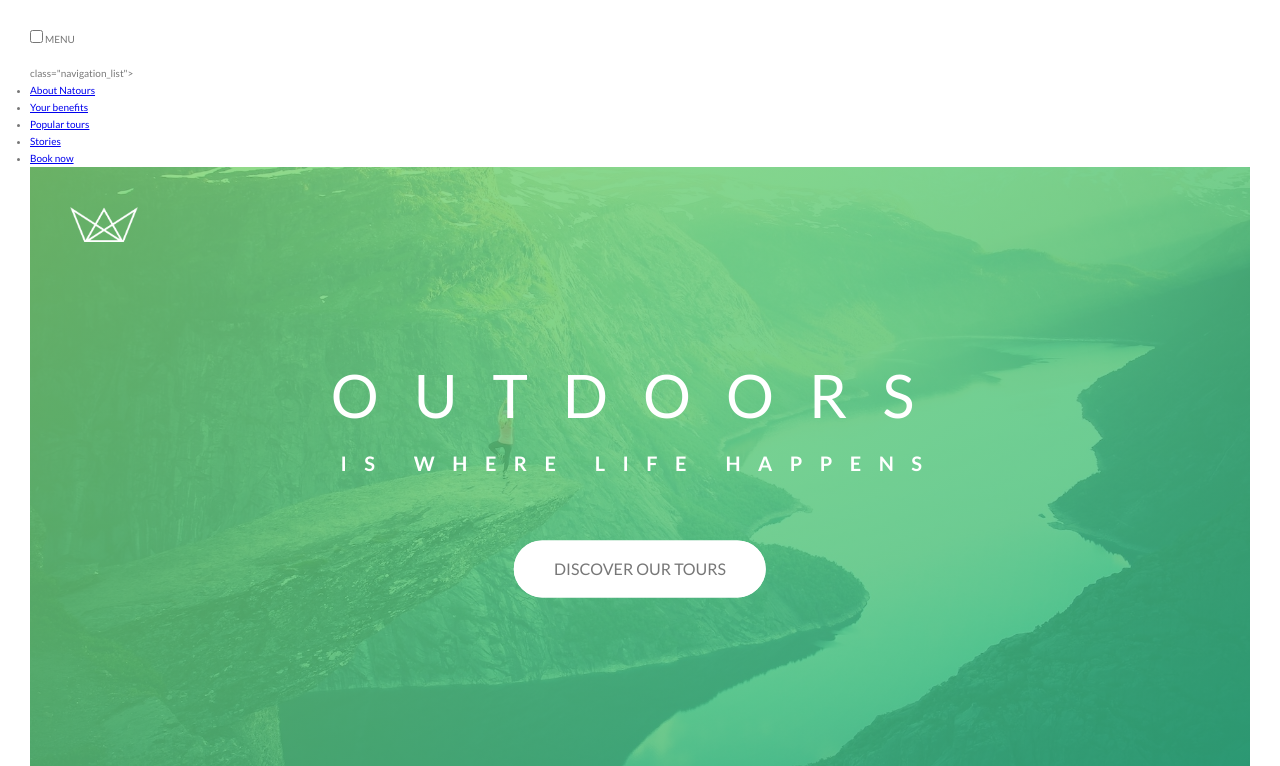
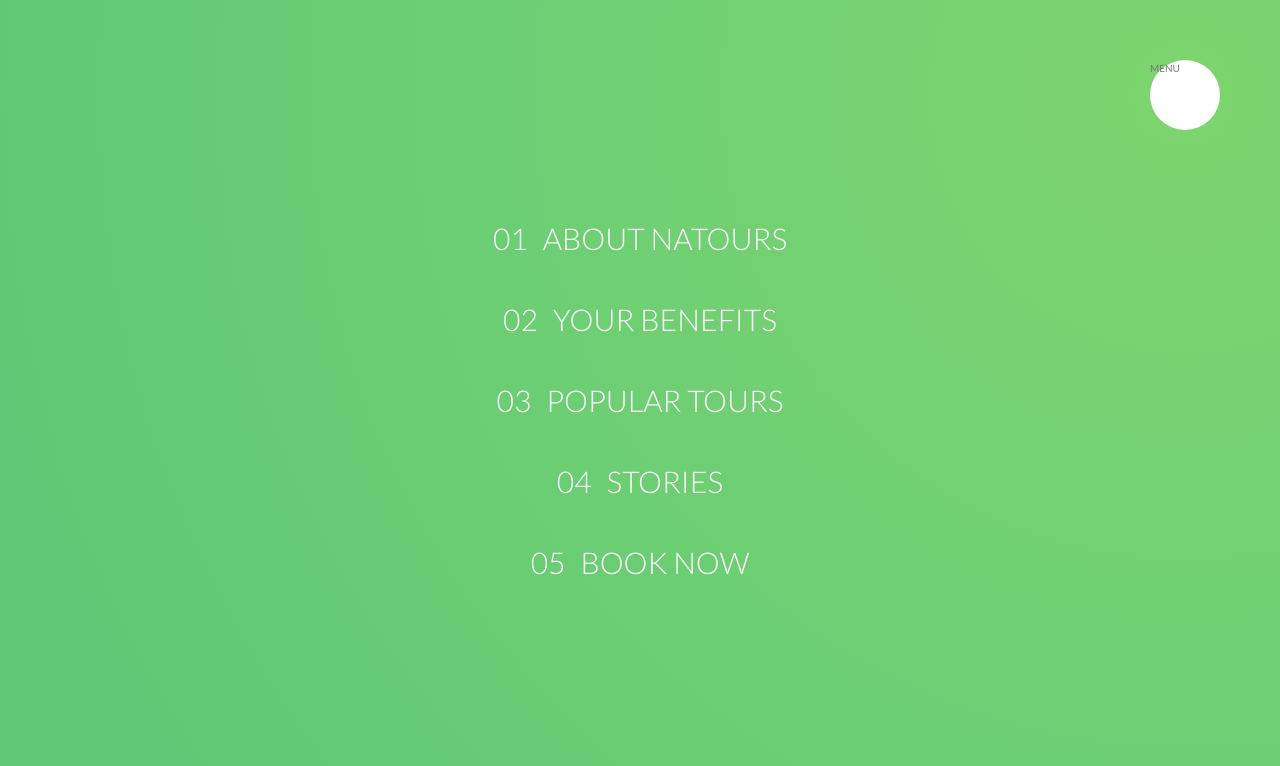
Before and after one commit to datuinr/Natours, a website: page index.html in a window 1280 px wide. Shown: the top 766 px of the page. Drawn offline with Linux system fonts and the light colour scheme.

Commit message:
navigation styling

```diff
--- a/index.html
+++ b/index.html
@@ -22,12 +22,12 @@
             <div class="navigation_background">&nbsp;</div>
 
             <nav class="navigation_nav">
-                <ul> class="navigation_list">
-                    <li class="navigation_item"><a href="#" class="navigation_link">About Natours</a></li>
-                    <li class="navigation_item"><a href="#" class="navigation_link">Your benefits</a></li>
-                    <li class="navigation_item"><a href="#" class="navigation_link">Popular tours</a></li>
-                    <li class="navigation_item"><a href="#" class="navigation_link">Stories</a></li>
-                    <li class="navigation_item"><a href="#" class="navigation_link">Book now</a></li>
+                <ul class="navigation_list">
+                    <li class="navigation_item"><a href="#" class="navigation_link"><span>01</span>About Natours</a></li>
+                    <li class="navigation_item"><a href="#" class="navigation_link"><span>02</span>Your benefits</a></li>
+                    <li class="navigation_item"><a href="#" class="navigation_link"><span>03</span>Popular tours</a></li>
+                    <li class="navigation_item"><a href="#" class="navigation_link"><span>04</span>Stories</a></li>
+                    <li class="navigation_item"><a href="#" class="navigation_link"><span>05</span>Book now</a></li>
                 </ul>
             </nav>
         </div>
--- a/sass/abstracts/_mixins.scss
+++ b/sass/abstracts/_mixins.scss
@@ -5,3 +5,10 @@
         clear: both;
     }
 }
+
+@mixin center-hor-ver {
+    position: absolute;
+    top:50%;
+    left: 50%;
+    transform: translate(-50%, -50%);
+}
--- /dev/null
+++ b/sass/layout/_navigation.scss
@@ -0,0 +1,81 @@
+.navigation {
+    &_checkbox {
+        display: none;
+    }
+
+    &_button {
+        background-color: $color-white;
+        height: 7rem;
+        width: 7rem;
+        position: fixed;
+        top: 6rem;
+        right: 6rem;
+        border-radius: 50%;
+        z-index: 2000;
+    }
+
+    &_background {
+        height: 6rem;
+        width: 6rem;
+        border-radius: 50%;
+        position: fixed;
+        top: 6.5rem;
+        right: 6.5rem;
+        background-image: radial-gradient($color-primary-light, $color-primary-dark);
+        z-index: 1000;
+
+        transform: scale(80);
+    }
+
+    &_nav {
+        height: 100vh;
+        width: 100%;
+        position: fixed;
+        top: 0;
+        right: 0;
+        z-index: 1500;
+
+    }
+
+    &_list {
+        // position: absolute;
+        // top:50%;
+        // left: 50%;
+        // transform: translate(-50%, -50%);
+        @include center-hor-ver;
+        list-style: none;
+        text-align: center;
+    }
+
+    &_item {
+        margin: 1rem;
+    }
+
+    &_link {
+        &:link,
+        &:visited {
+            display: inline-block;
+            font-size: 3rem;
+            font-weight: 300;
+            padding: 1rem 2rem;
+            color: $color-white;
+            text-decoration: none;
+            text-transform: uppercase;
+            background-image: linear-gradient(120deg, transparent 0%, transparent 50%, $color-white 50%);
+            background-size: 220%; //if you increase this size, it will start covering on the right side
+            transition: all .4s;
+
+            span {
+                margin-right: 1.5rem;
+                display: inline-block;
+            }
+        }
+
+        &:hover,
+        &:active {
+            background-position: 100%;
+            color: $color-primary;
+            transform: translateX(1rem);
+        }
+    }
+}
--- a/sass/main.scss
+++ b/sass/main.scss
@@ -19,5 +19,6 @@
 @import "layout/footer";
 @import "layout/header";
 @import "layout/grid";
+@import "layout/navigation";
 
 @import "pages/home";
```
Also changed, not shown: css/style.css.
